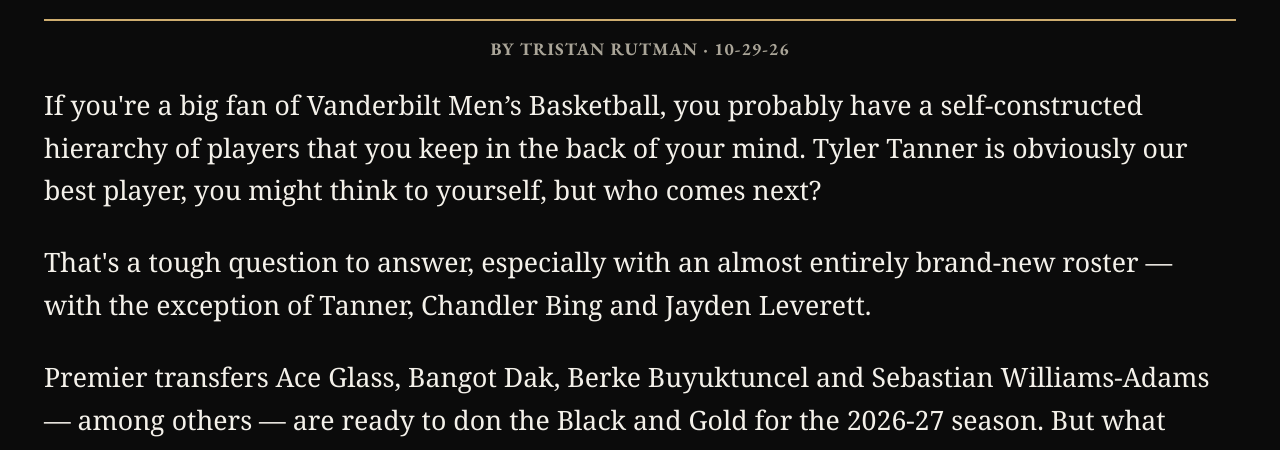
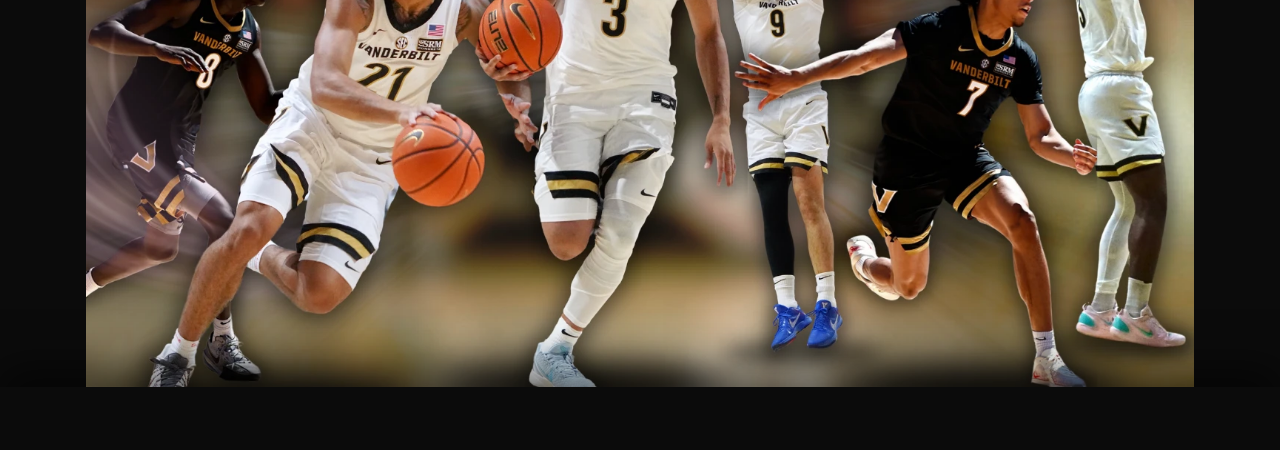
Before and after one commit to VanderbiltHustler/Vandy2K27, a plain HTML site: page index.html in a window 1280 px wide. Shown: the part 413-863 px from the top of the page. Drawn offline with nearby package versions, Linux system fonts and the light colour scheme.

Commit message:
Updated the front page photo

```diff
--- a/content/article.json
+++ b/content/article.json
@@ -1,5 +1,5 @@
 {
-  "_help": "Editable article header. Replace every [BRACKETED PLACEHOLDER]. Leave a value as \"\" to show the placeholder; intro is a list of paragraphs (HTML allowed). conclusion works like intro: a list of paragraphs shown after the last player (empty = placeholder).",
+  "_help": "Editable article header. Replace every [BRACKETED PLACEHOLDER]. Leave a value as \"\" to show the placeholder; intro is a list of paragraphs (HTML allowed). conclusion works like intro: a list of paragraphs shown after the last player (empty = placeholder). hero = banner image shown at the very top of the page (set to \"\" to hide).",
   "title": "Vanderbilt 2K27: If the ’Dores were in a video game",
   "dek": "What would Vanderbilt Men’s Basketball’s roster look like if it were put into a video game?",
   "author": "Tristan Rutman",
@@ -15,6 +15,10 @@
     "The ’Dores’ ceiling is dependent on how well its players can perform, regardless of Byington’s coaching pedigree. Given that, I wanted to quantitatively determine what Commodore Faithful can expect from this roster.",
     "I’ve taken the past few weeks to create a video game-style rating system for this season’s Vanderbilt Commodores. After closely monitoring three exhibition matchups (against Virginia, UAB and Miami), watching film from seasons past and referencing old statistics from college and high school, here's what I've come up with:"
   ],
-  "conclusion": ["Thus concludes this unique breakdown of Vanderbilt’s roster. These are subjective ratings, so there will certainly be room for disagreement. Overall, though, I hope this helps paint a picture of what to expect from each and every one of the Commodores in the upcoming season.",
-"Byington and his squad will face off against Bellarmine to open the season on Monday, Nov. 2, at 6:00 p.m. CDT in Memorial Gymnasium. "]
+  "conclusion": [
+    "Thus concludes this unique breakdown of Vanderbilt’s roster. These are subjective ratings, so there will certainly be room for disagreement. Overall, though, I hope this helps paint a picture of what to expect from each and every one of the Commodores in the upcoming season.",
+    "Byington and his squad will face off against Bellarmine to open the season on Monday, Nov. 2, at 6:00 p.m. CDT in Memorial Gymnasium. "
+  ],
+  "hero": "assets/hero.webp",
+  "heroAlt": "Vanderbilt 2K27: Vanderbilt men’s basketball players in action"
 }
--- a/css/site.css
+++ b/css/site.css
@@ -14,6 +14,11 @@
 .masthead__kicker.placeholder, .masthead__title.placeholder, .masthead__dek.placeholder, .masthead__intro .placeholder { display: block; overflow-wrap: anywhere; }
 .masthead__title.placeholder { font-size: clamp(1.5rem, 5vw, 2.4rem); line-height: 1.1; padding: .6rem .8rem; }
 
+/* hero banner: pinned behind the page; <main> (opaque) scrolls up over it */
+.hero { position: sticky; top: 0; z-index: 0; width: 100%; height: min(100vh, 72.14vw); overflow: hidden; background: #0b0b0b; display: flex; justify-content: center; }  /* whole photo visible, centered; on very wide screens it fits the window height */
+.hero img { display: block; height: 100%; width: auto; max-width: 100%; object-fit: contain; margin: 0 auto; }
+main { position: relative; z-index: 1; background: var(--c-bg); box-shadow: 0 -18px 40px rgba(0,0,0,.55); }
+.foot { position: relative; z-index: 1; background: var(--c-bg); }
 /* masthead */
 .masthead { max-width: var(--layout-wide); margin: 0 auto; padding: clamp(2rem, 6vw, 4.5rem) clamp(.5rem, 2vw, 1.5rem) 2rem; }
 .masthead__title, .masthead__dek, .masthead__by { text-align: center; }  /* centered over the full roster width; the gold rule spans the same width as the intro */
--- a/index.html
+++ b/index.html
@@ -15,6 +15,9 @@
 </head>
 <body id="top">
   <a class="skip" href="#roster">Skip to roster</a>
+
+  <!-- Full-width banner: content/article.json "hero". Stays put while the article scrolls up over it. -->
+  <div class="hero" id="hero"></div>
 
   <main>
     <!-- SECTION A: article header — content/article.json -->
--- a/js/main.js
+++ b/js/main.js
@@ -9,6 +9,12 @@
 scrollTo(0, 0);
 
 const PH = (t) => `[${t}]`;
+
+function renderHero(host, a) {
+  if (!a.hero) { host.remove(); return; }
+  const h = new Image(); h.src = url(a.hero); h.alt = a.heroAlt || ''; h.decoding = 'async';
+  host.append(h);
+}
 
 function renderHeader(host, a) {
   const field = (cls, tag, value, placeholder) => {
@@ -45,6 +51,7 @@
   if (site.profileOrder === 'roster') order.sort((a, b) => (rosterIds.indexOf(a.id) + 99) % 99 - (rosterIds.indexOf(b.id) + 99) % 99 || 0);
   else if (site.profileOrder === 'overall') order.sort((a, b) => (b.overall ?? -1) - (a.overall ?? -1));
 
+  renderHero(document.getElementById('hero'), article);
   renderHeader(document.getElementById('masthead'), article);
   await renderRoster(document.getElementById('roster-host'), { site, data, order });
   renderConclusion(document.getElementById('conclusion'), article);
```
Also changed, not shown: assets/hero.webp (added), 1 other file.
